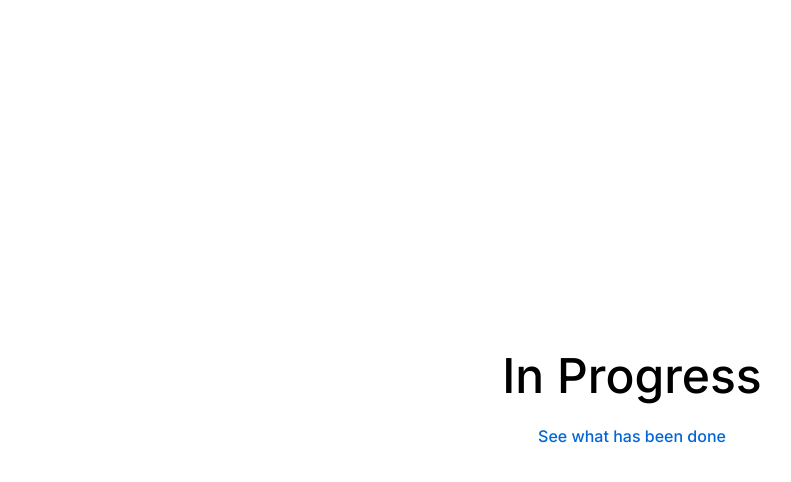
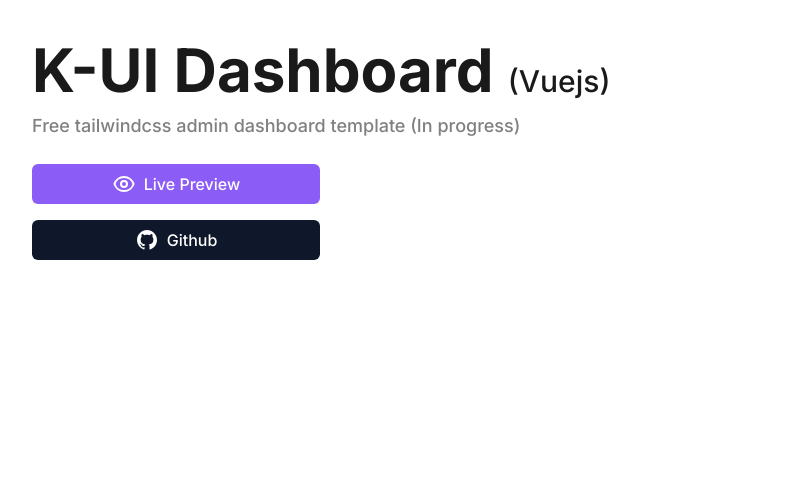
Before and after one commit to msiddig93/k-ui-dashboard-vue, a Vue app: page / in a window 1280 px wide. Shown: the top 482 px of the page, without its empty margins (8-799 px from the left). Built offline with nearby package versions, Linux system fonts and the light colour scheme.

Commit message:
edit home page add some cards

```diff
--- /dev/null
+++ b/src/components/cards/DefaultStatisticsCard.vue
@@ -0,0 +1,54 @@
+<template>
+  <div
+    class="flex items-start p-6 border rounded-md bg-light-bg border-light-border dark:bg-dark-elevation-2 dark:border-dark-border"
+  >
+    <div
+      class="flex-shrink-0 p-4 mr-6 bg-gray-100 rounded-md rtl:mr-0 rtl:ml-6 dark:bg-dark-bg"
+    >
+      <svg
+        class="w-10 h-10 text-light-text-contrast-medium dark:text-dark-text-contrast-medium"
+        xmlns="http://www.w3.org/2000/svg"
+        fill="none"
+        viewBox="0 0 24 24"
+        stroke="currentColor"
+      >
+        <path
+          stroke-linecap="round"
+          stroke-linejoin="round"
+          stroke-width="2"
+          :d="card.svgPath"
+        />
+      </svg>
+    </div>
+    <div class="flex flex-col flex-1 space-y-4">
+      <h2
+        class="text-xl font-medium text-light-text-contrast-low dark:text-dark-text-contrast-medium"
+      >
+        {{ card.title }}
+      </h2>
+      <div class="flex items-center justify-between">
+        <h3
+          class="text-2xl font-medium text-light-text-contrast-high dark:text-dark-text-contrast-high"
+        >
+          {{ card.value }}
+        </h3>
+        <div
+          class="px-2 py-1 text-xs text-green-900 bg-green-200 rounded-md dark:bg-green-300"
+        >
+          {{ card.increaseAmount }}
+        </div>
+      </div>
+    </div>
+  </div>
+</template>
+
+<script setup>
+import { defineProps } from 'vue'
+
+defineProps({
+  card: {
+    type: Object,
+    required: true,
+  },
+})
+</script>
--- a/src/components/panels/Panel.vue
+++ b/src/components/panels/Panel.vue
@@ -22,7 +22,7 @@
     <section
       v-if="show"
       :aria-labelledby="title"
-      class="fixed inset-y-0 z-20 w-full max-w-xs bg-light-bg dark:bg-dark-elevation-2 sm:max-w-md"
+      class="fixed inset-y-0 z-20 w-full max-w-xs bg-light-bg dark:bg-dark-elevation-5 sm:max-w-md"
       :class="{
         'right-0 rtl:left-0 rtl:right-auto': !left,
         'left-0 rtl:right-0 rtl:left-auto': left,
--- a/src/components/sidebar/Sidebar.vue
+++ b/src/components/sidebar/Sidebar.vue
@@ -76,7 +76,7 @@
       },
       {
         title: 'Project Management',
-        isActive: isActive('ProjectManagement'),
+        isActive: isActive('ProjectManagementDashboard'),
         link: { name: 'ProjectManagementDashboard' },
       },
       {
--- /dev/null
+++ b/src/data/defaultPage.js
@@ -0,0 +1,31 @@
+const quickStatisticsCards = [
+  {
+    title: 'Subscribers',
+    value: '23,345',
+    increaseAmount: '+2%',
+    svgPath:
+      'M17 20h5v-2a3 3 0 00-5.356-1.857M17 20H7m10 0v-2c0-.656-.126-1.283-.356-1.857M7 20H2v-2a3 3 0 015.356-1.857M7 20v-2c0-.656.126-1.283.356-1.857m0 0a5.002 5.002 0 019.288 0M15 7a3 3 0 11-6 0 3 3 0 016 0zm6 3a2 2 0 11-4 0 2 2 0 014 0zM7 10a2 2 0 11-4 0 2 2 0 014 0z',
+  },
+  {
+    title: 'Articles',
+    value: '7,761',
+    increaseAmount: '+8%',
+    svgPath:
+      'M12 6.253v13m0-13C10.832 5.477 9.246 5 7.5 5S4.168 5.477 3 6.253v13C4.168 18.477 5.754 18 7.5 18s3.332.477 4.5 1.253m0-13C13.168 5.477 14.754 5 16.5 5c1.747 0 3.332.477 4.5 1.253v13C19.832 18.477 18.247 18 16.5 18c-1.746 0-3.332.477-4.5 1.253',
+  },
+  {
+    title: 'Sessions',
+    value: '40%',
+    increaseAmount: '+9%',
+    svgPath:
+      'M4 7v10c0 2.21 3.582 4 8 4s8-1.79 8-4V7M4 7c0 2.21 3.582 4 8 4s8-1.79 8-4M4 7c0-2.21 3.582-4 8-4s8 1.79 8 4m0 5c0 2.21-3.582 4-8 4s-8-1.79-8-4',
+  },
+  {
+    title: 'Site Visits',
+    value: '300k',
+    increaseAmount: '+20%',
+    svgPath: 'M11 3.055A9.001 9.001 0 1020.945 13H11V3.055z',
+  },
+]
+
+export { quickStatisticsCards }
--- a/src/views/Home.vue
+++ b/src/views/Home.vue
@@ -1,13 +1,55 @@
 <template>
-  <main
-    class="flex flex-col items-center justify-center h-screen space-y-6 font-sans"
-  >
-    <h1 class="text-5xl font-medium">In Progress</h1>
-    <router-link
-      :to="{ name: 'DefaultDashboard' }"
-      class="font-medium text-light-text-highlight hover:underline"
+  <div :class="{ dark: isDark }">
+    <div
+      class="min-h-screen p-10 bg-light-bg dark:bg-dark-bg text-contrast-high"
     >
-      See what has been done
-    </router-link>
-  </main>
+      <div class="mx-auto max-w-7xl">
+        <div class="space-y-3">
+          <h1 class="text-6xl font-bold">
+            K-UI Dashboard <span class="title-1">(Vuejs)</span>
+          </h1>
+          <p class="text-body-strong text-contrast-medium">
+            Free tailwindcss admin dashboard template (In progress)
+          </p>
+        </div>
+        <!--  -->
+        <div class="grid gap-4 mt-6 grid-col-1">
+          <router-link
+            :to="{ name: 'DefaultDashboard' }"
+            class="inline-flex items-center justify-center space-x-2 btn btn-md btn-primary w-72"
+          >
+            <EyeIcon class="w-6 h-6" />
+            <span>Live Preview</span>
+          </router-link>
+
+          <a
+            href="https://github.com/kamona-wd/k-ui-dashboard-vue"
+            target="_blank"
+            class="inline-flex items-center justify-center space-x-2 btn btn-md btn-black w-72 dark:btn-white"
+          >
+            <svg
+              class="w-6 h-6"
+              xmlns="http://www.w3.org/2000/svg"
+              viewBox="0 0 24 24"
+              fill="currentColor"
+            >
+              <path
+                fill-rule="evenodd"
+                clip-rule="evenodd"
+                d="M12.026,2c-5.509,0-9.974,4.465-9.974,9.974c0,4.406,2.857,8.145,6.821,9.465 c0.499,0.09,0.679-0.217,0.679-0.481c0-0.237-0.008-0.865-0.011-1.696c-2.775,0.602-3.361-1.338-3.361-1.338 c-0.452-1.152-1.107-1.459-1.107-1.459c-0.905-0.619,0.069-0.605,0.069-0.605c1.002,0.07,1.527,1.028,1.527,1.028 c0.89,1.524,2.336,1.084,2.902,0.829c0.091-0.645,0.351-1.085,0.635-1.334c-2.214-0.251-4.542-1.107-4.542-4.93 c0-1.087,0.389-1.979,1.024-2.675c-0.101-0.253-0.446-1.268,0.099-2.64c0,0,0.837-0.269,2.742,1.021 c0.798-0.221,1.649-0.332,2.496-0.336c0.849,0.004,1.701,0.115,2.496,0.336c1.906-1.291,2.742-1.021,2.742-1.021 c0.545,1.372,0.203,2.387,0.099,2.64c0.64,0.696,1.024,1.587,1.024,2.675c0,3.833-2.33,4.675-4.552,4.922 c0.355,0.308,0.675,0.916,0.675,1.846c0,1.334-0.012,2.41-0.012,2.737c0,0.267,0.178,0.577,0.687,0.479 C19.146,20.115,22,16.379,22,11.974C22,6.465,17.535,2,12.026,2z"
+              ></path>
+            </svg>
+            <span>Github</span>
+          </a>
+        </div>
+      </div>
+    </div>
+  </div>
 </template>
+
+<script setup>
+import useState from '../hooks/useState'
+import { EyeIcon } from '@heroicons/vue/outline'
+
+const { isDark } = useState()
+</script>
--- a/src/views/dashboard/dashboards/Default.vue
+++ b/src/views/dashboard/dashboards/Default.vue
@@ -14,7 +14,7 @@
           Default
         </h1>
         <a
-          href="https://github.com/kamona-wd/k-ui-dashboard-alpine"
+          href="https://github.com/kamona-wd/k-ui-dashboard-vue"
           target="_blank"
           class="btn btn-md btn-primary"
         >
@@ -23,8 +23,26 @@
       </div>
     </template>
     <!-- Content -->
-    <div>
-      <h1 class="title-1 text-contrast-high">Soon!</h1>
+    <div class="grid grid-cols-1 gap-6 xl:grid-cols-3">
+      <!--  -->
+      <div class="grid grid-cols-1 gap-6 xl:col-span-2">
+        <!-- Stats Cards -->
+        <section class="grid grid-cols-1 gap-6 md:grid-cols-2">
+          <h2 class="sr-only">Quick statistics</h2>
+          <DefaultStatisticsCard
+            v-for="(card, i) in quickStatisticsCards"
+            :key="i"
+            :card="card"
+          />
+        </section>
+      </div>
+
+      <!--  -->
+      <div
+        class="grid grid-cols-1 gap-6 md:grid-cols-2 xl:grid-cols-1 xl:col-span-1"
+      >
+        <!--  -->
+      </div>
     </div>
   </AppLayout>
 </template>
@@ -32,6 +50,8 @@
 <script setup>
 import AppLayout from '../../../components/layouts/AppLayout.vue'
 import Breadcrumb from '../../../components/global/Breadcrumb.vue'
+import DefaultStatisticsCard from '../../../components/cards/DefaultStatisticsCard.vue'
+import { quickStatisticsCards } from '../../../data/defaultPage'
 
 const breadcrumbItems = [
   {
--- a/src/views/dashboard/dashboards/ECommerce.vue
+++ b/src/views/dashboard/dashboards/ECommerce.vue
@@ -14,7 +14,7 @@
           E-Commerce
         </h1>
         <a
-          href="https://github.com/kamona-wd/k-ui-dashboard-alpine"
+          href="https://github.com/kamona-wd/k-ui-dashboard-vue"
           target="_blank"
           class="btn btn-md btn-primary"
         >
--- a/src/views/dashboard/dashboards/ProjectManagement.vue
+++ b/src/views/dashboard/dashboards/ProjectManagement.vue
@@ -14,7 +14,7 @@
           Project Mangement
         </h1>
         <a
-          href="https://github.com/kamona-wd/k-ui-dashboard-alpine"
+          href="https://github.com/kamona-wd/k-ui-dashboard-vue"
           target="_blank"
           class="btn btn-md btn-primary"
         >
--- a/src/views/dashboard/pages/Blank.vue
+++ b/src/views/dashboard/pages/Blank.vue
@@ -14,7 +14,7 @@
           Blank
         </h1>
         <a
-          href="https://github.com/kamona-wd/k-ui-dashboard-alpine"
+          href="https://github.com/kamona-wd/k-ui-dashboard-vue"
           target="_blank"
           class="btn btn-md btn-primary"
         >
```
Also changed, not shown: src/hooks/data/default-page/useStatistics.js (added).
